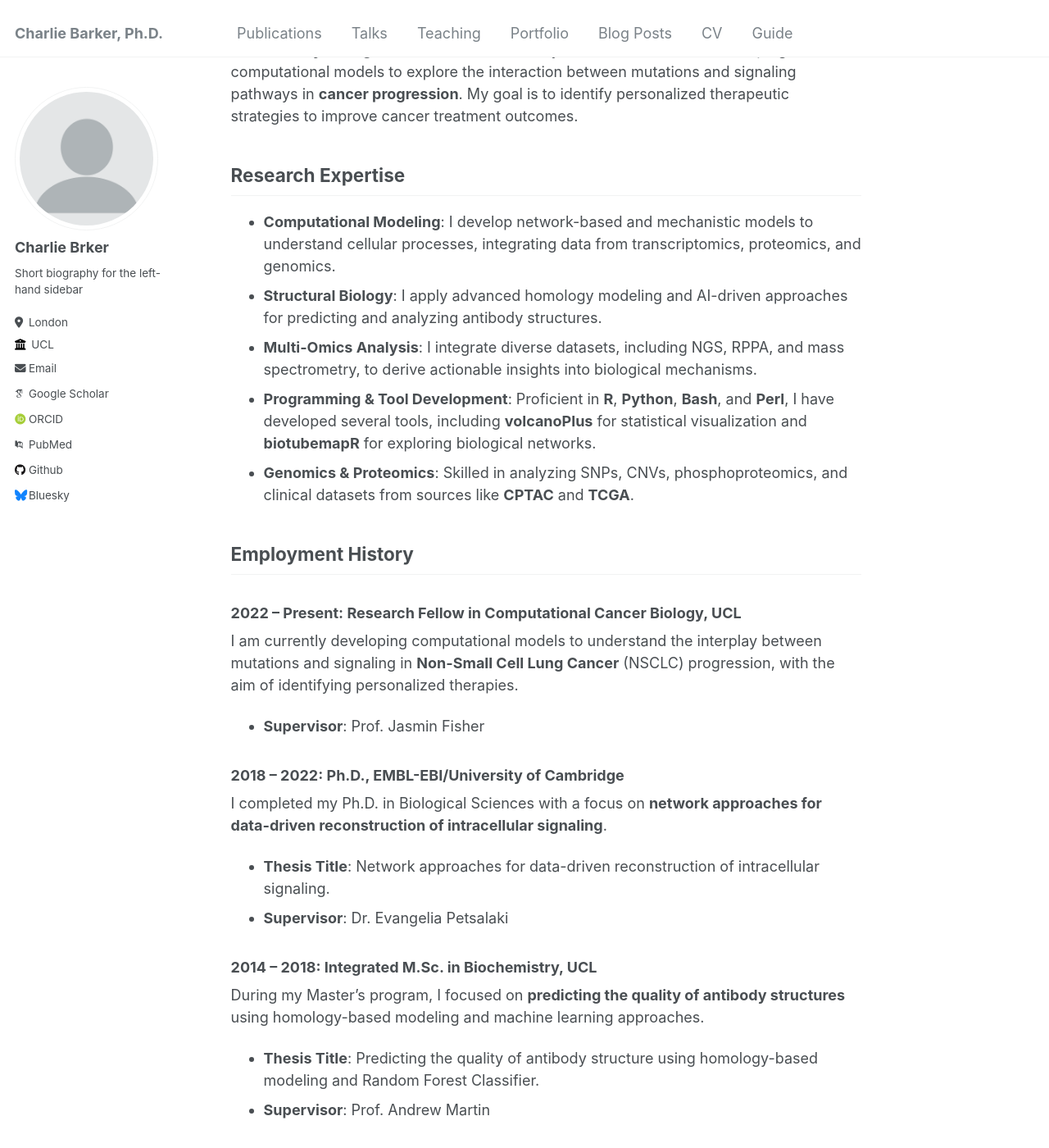
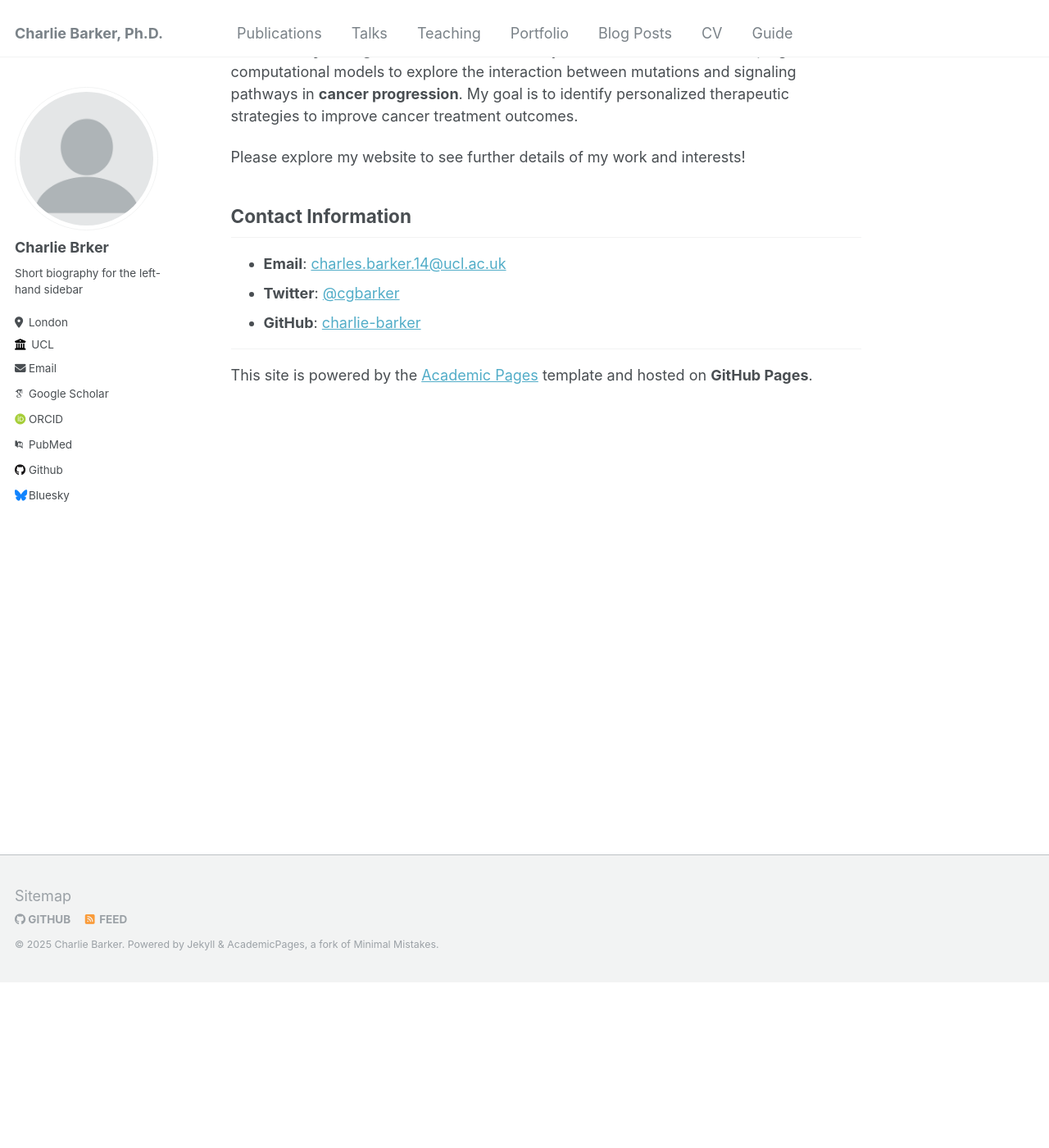
Before and after one commit to CharlieBarker/CharlieBarker.github.io, a Jekyll site: the page built from _pages/about.md, in a window 1280 px wide and 1400 px high, scrolled down 202 px. Shown: the whole window at 82% size. Built offline with Jekyll 4.4.1, drawn with Linux system fonts in a browser that asks for light colours; some web fonts are replaced; some of the changed text lies outside the part shown.

Commit message:
streamline about page

```diff
--- a/_pages/about.md
+++ b/_pages/about.md
@@ -11,59 +11,7 @@ redirect_from:
 
 I am a **bioinformatician** and **computational biologist** with a Ph.D. from **EMBL-EBI/University of Cambridge**, specializing in multi-omics data integration, network modeling, and mechanistic analysis of cellular signaling. I am currently a **Research Fellow** at **University College London (UCL)**, where my research focuses on developing computational models to explore the interaction between mutations and signaling pathways in **cancer progression**. My goal is to identify personalized therapeutic strategies to improve cancer treatment outcomes.
 
-## Research Expertise
-
-- **Computational Modeling**: I develop network-based and mechanistic models to understand cellular processes, integrating data from transcriptomics, proteomics, and genomics.
-- **Structural Biology**: I apply advanced homology modeling and AI-driven approaches for predicting and analyzing antibody structures.
-- **Multi-Omics Analysis**: I integrate diverse datasets, including NGS, RPPA, and mass spectrometry, to derive actionable insights into biological mechanisms.
-- **Programming & Tool Development**: Proficient in **R**, **Python**, **Bash**, and **Perl**, I have developed several tools, including **volcanoPlus** for statistical visualization and **biotubemapR** for exploring biological networks.
-- **Genomics & Proteomics**: Skilled in analyzing SNPs, CNVs, phosphoproteomics, and clinical datasets from sources like **CPTAC** and **TCGA**.
-
-## Employment History
-
-### 2022 – Present: Research Fellow in Computational Cancer Biology, **UCL**
-I am currently developing computational models to understand the interplay between mutations and signaling in **Non-Small Cell Lung Cancer** (NSCLC) progression, with the aim of identifying personalized therapies.
-- **Supervisor**: Prof. Jasmin Fisher
-
-### 2018 – 2022: Ph.D., **EMBL-EBI/University of Cambridge**
-I completed my Ph.D. in Biological Sciences with a focus on **network approaches for data-driven reconstruction of intracellular signaling**.
-- **Thesis Title**: Network approaches for data-driven reconstruction of intracellular signaling.
-- **Supervisor**: Dr. Evangelia Petsalaki
-
-### 2014 – 2018: Integrated M.Sc. in **Biochemistry**, **UCL**
-During my Master’s program, I focused on **predicting the quality of antibody structures** using homology-based modeling and machine learning approaches.
-- **Thesis Title**: Predicting the quality of antibody structure using homology-based modeling and Random Forest Classifier.
-- **Supervisor**: Prof. Andrew Martin
-
-## Research Publications
-
-### Journal Articles
-1. C. G. Barker, S. Sharma, A. M. Santos, et al., “ARID1A-induced transcriptional reprogramming rewires signaling responses to drug treatment in melanoma,” *bioRxiv*, 2024. [doi:10.1101/2024.12.05.626952](https://doi.org/10.1101/2024.12.05.626952).
-2. C. G. Barker, E. Petsalaki, G. Giudice, et al., “Identification of phenotype-specific networks from paired gene expression–cell shape imaging data,” *Genome Research*, vol. 32, no. 4, pp. 750–765, 2022. [doi:10.1101/gr.276059.121](https://doi.org/10.1101/gr.276059.121).
-
-### Publications in Preparation
-- **C.G. Barker**, Yuxin Sun, Matthew Clarke, Jasmin Fisher, "Automated generation of explainable models for mechanistic insight into phosphoproteomic data" (in preparation).
-- **C.G. Barker**, Matthew Clarke, Jasmin Fisher, "An In Silico Platform for Predicting Therapeutic Strategies in Cancer" (in preparation).
-
-## Skills & Tools
-
-- **Computational Modeling**: Network modeling, mechanistic modeling, AI-driven predictive models, structural modeling, and multi-omics data integration.
-- **Structural Biology**: Homology modeling of antibody structures, analysis of protein structures in the PDB.
-- **Genomics**: Analysis of SNPs, CNVs, and integration with mechanistic modeling.
-- **Proteomics**: Functional kinomics, RPPA, MS-based proteomics, and clinical data from CPTAC.
-- **Transcriptomics**: NGS, Microarray analysis, clinical data from TCGA.
-- **Programming**: Proficient in **R**, **Python**, **Bash**, **Perl**, **LATEX**, and **Git**.
-
-## Conferences & Awards
-- **2024**: Poster Presentation, EMBO Heidelberg - Quantitative Biology to Molecular Mechanisms.
-- **2023**: Selected as young researcher representative for **EMBL** at the **72nd Lindau Nobel Laureate Meeting**.
-- **2022**: Speaker and Early Career Research Award, British Society for Proteome Research Conference.
-- **2021**: Speaker at **INCOME**: Integrative pathway modeling in systems biology.
-
-## Teaching & Supervision
-- **2024**: Supervised a BSc student at **UCL**.
-- **2023**: Delivered a keynote lecture on analyzing large-scale omics datasets at the **EMBL-EBI Big Datasets Course**.
-- **2022**: Instructor at **EMBL** for the **Multi-Omics Course**, teaching advanced techniques to an international audience.
+Please explore my website to see further details of my work and interests!
 
 ## Contact Information
 
```
